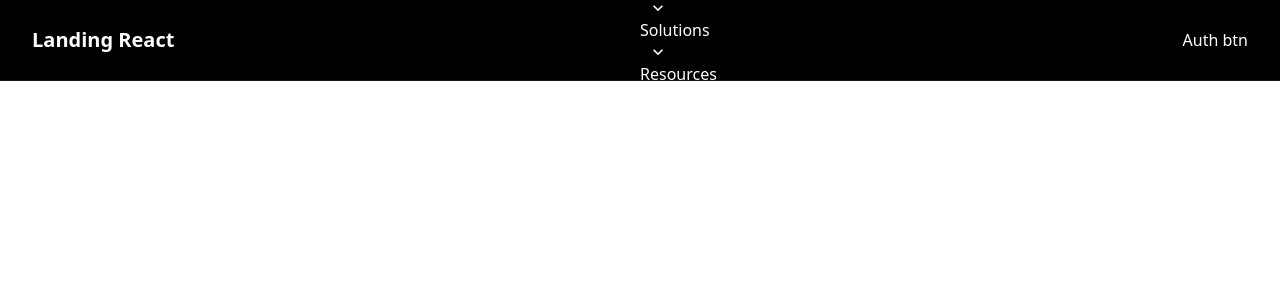
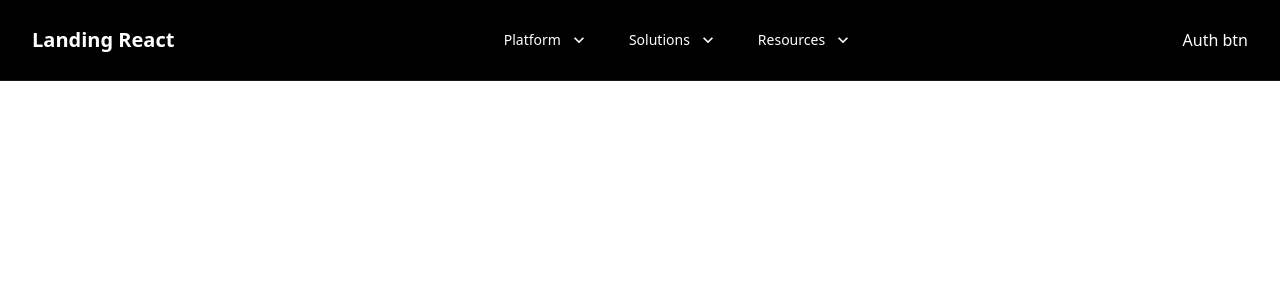
Before and after one commit to shvnsaha/landing-page-design, a React (Vite) app: page / in a window 1280 px wide. Shown: the top 300 px of the page. Built offline with nearby package versions, Linux system fonts and the light colour scheme.

Commit message:
navbar items

```diff
--- a/src/components/Navbar.jsx
+++ b/src/components/Navbar.jsx
@@ -76,12 +76,14 @@ const Navbar = () => {
                 <Link to={"/"} className="text-xl font-bold">Landing React</Link>
 
                 {/* desktop menu */}
-                <div>
+                <div className="hidden lg:flex items-center space-x-4">
                     {
                         Object.keys(menuItems).map((key)=>(
                             <div>
-                                <button>{menuItems[key].title}</button>
-                                <MdKeyboardArrowDown className={`ml-2 h-5 w-5 transition-transform `}/>
+                                <button onClick={()=>toggleDropdown(key)} className="hover:text-gray-300 px-3 py-2 rounded-md text-sm font-medium flex items-center">{menuItems[key].title}
+                                <MdKeyboardArrowDown className={`ml-2 h-5 w-5 transition-transform ${activeDropdown === key ? 'transform rotate-180' : ''}`}/>
+                                </button>
+
                             </div>
                         ))
                     }
```
